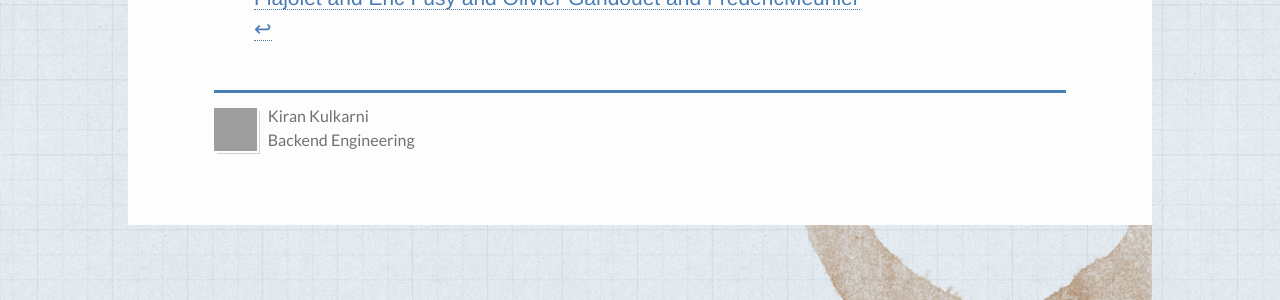
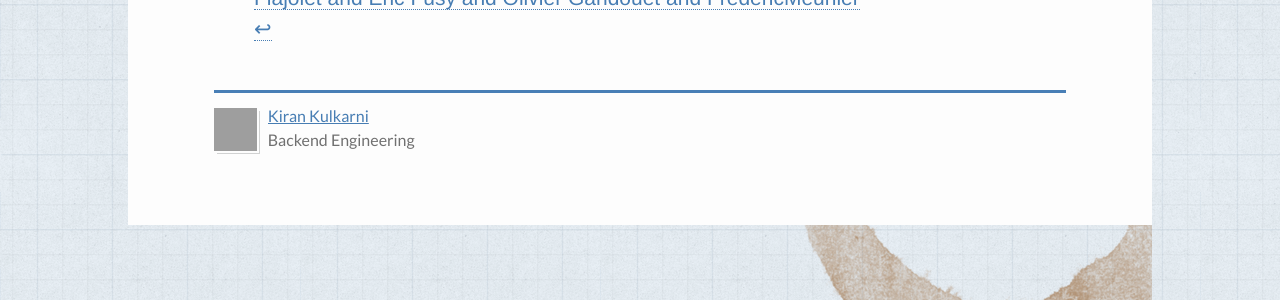
Before and after one commit to helpshift/dev-blog, a Jekyll site: the page built from _posts/2014-06-09-active-users.md, in a window 1280 px wide. Shown: the part 3708-4008 px from the top of the page. Built offline with Jekyll 4.4.1, drawn with Linux system fonts in a browser that asks for light colours; some web fonts are replaced; formulas are drawn with MathJax 3; comment, search, counter and statistics services are not loaded; grey boxes are pictures that could not be loaded.

Commit message:
Add author url support for single authors.

```diff
--- a/_includes/post
+++ b/_includes/post
@@ -52,7 +52,15 @@
         <div class="media-object">
           <img class="avatar media" src="{{ author.email | to_gravatar }}" alt="{{ author.name }}'s photograph" />
           <div class="author media-content" itemscope itemtype="http://schema.org/Person">
-            <div class="author-name" itemprop="name">{{ author.name }}</div>
+            {% if author.url %}
+            <a class="author-name" href="{{ author.url }}" target="_blank" itemprop="name">
+              {{ author.name }}
+            </a>
+            {% else %}
+            <div class="author-name" itemprop="name">
+              {{ author.name }}
+            </div>
+            {% endif %}
             <div class="author-meta">
               <span itemprop="jobtitle">{{ author.meta }}</span>
               {% if _via %}
--- a/_posts/2014-06-09-active-users.md
+++ b/_posts/2014-06-09-active-users.md
@@ -6,6 +6,7 @@ author:
     name: Kiran Kulkarni
     email: kk@helpshift.com
     meta: Backend Engineering
+    url: https://twitter.com/kiran_kulkarni
 ---
 
 In analytics we like to track every interaction of an user with the
```
